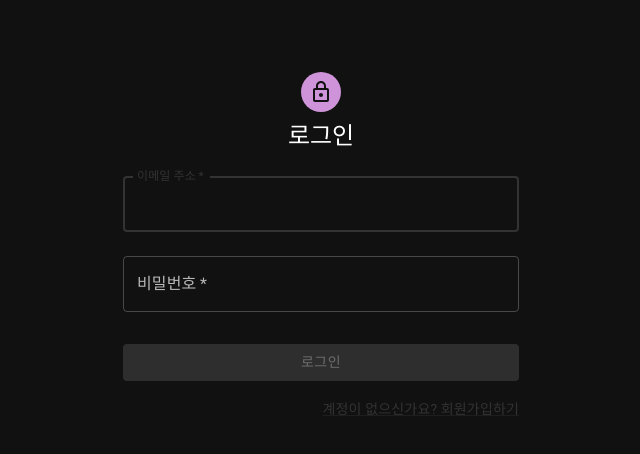
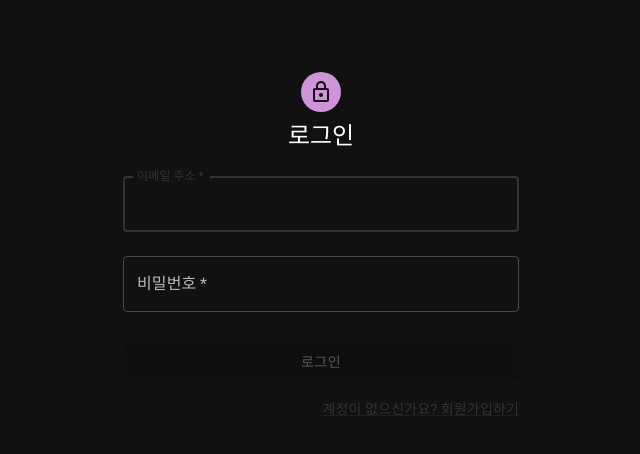
Before and after one commit to vlvethund/hackathon-frontend, a React (Vite) app: page / in a window 1280 px wide. Shown: the top 454 px of the page, without its empty margins (319-959 px from the left). Built offline with nearby package versions, Linux system fonts and the light colour scheme.

Commit message:
Change disabled login button color

```diff
--- a/src/pages/Login/Login.tsx
+++ b/src/pages/Login/Login.tsx
@@ -109,7 +109,15 @@ const Login = () => {
             fullWidth
             variant="contained"
             disabled={loginButtonDisabled}
-            sx={{ mt: 3, mb: 2 }}
+            sx={{
+              mt: 3,
+              mb: 2,
+              background: 'linear-gradient(90deg, #0090DA 30%, #A4CE4E 80%)',
+              '&.Mui-disabled': {
+                background: 'unset',
+                backgroundColor: 'rgba(0,0,0,0.12)',
+              },
+            }}
           >
             로그인
           </Button>
```
